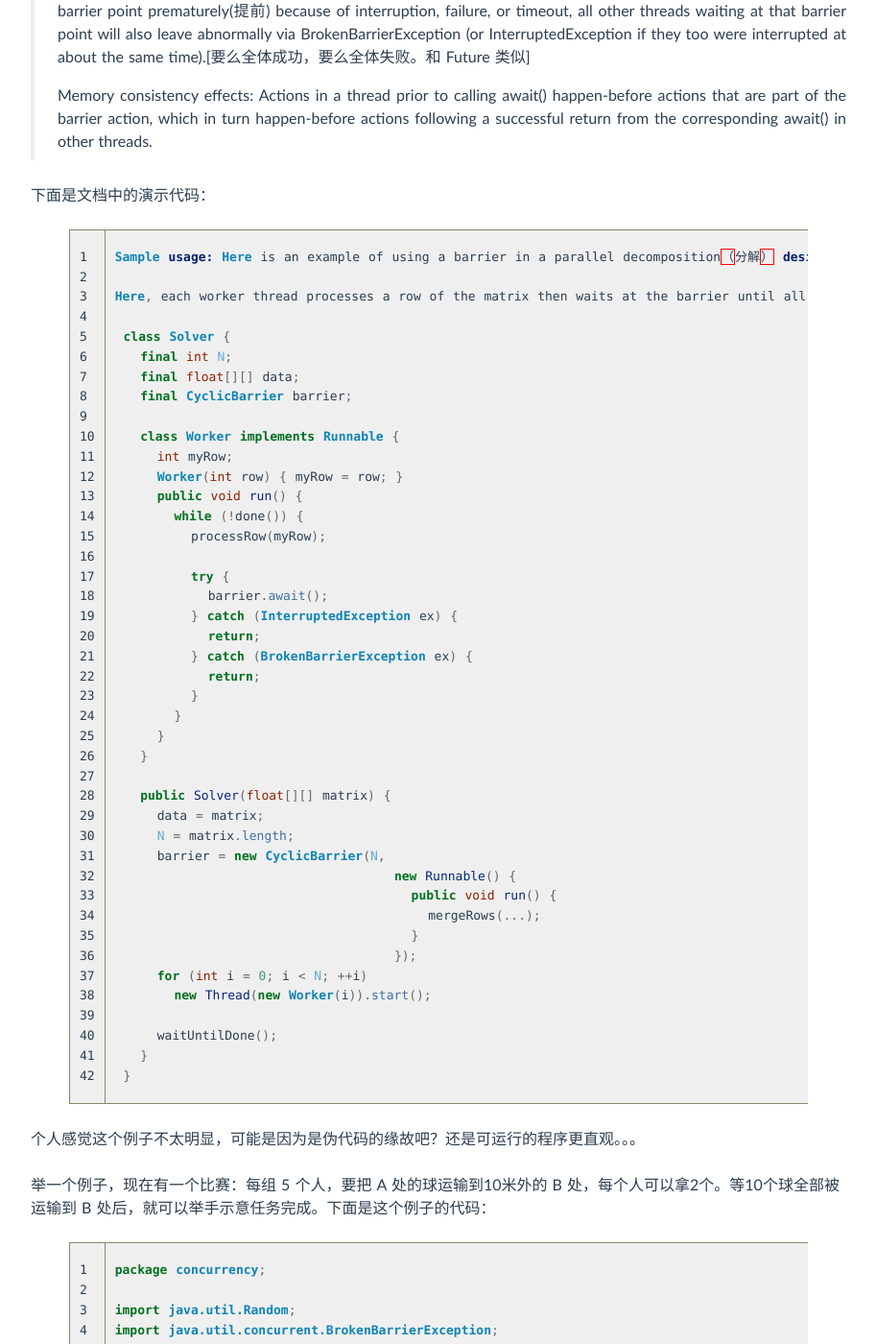
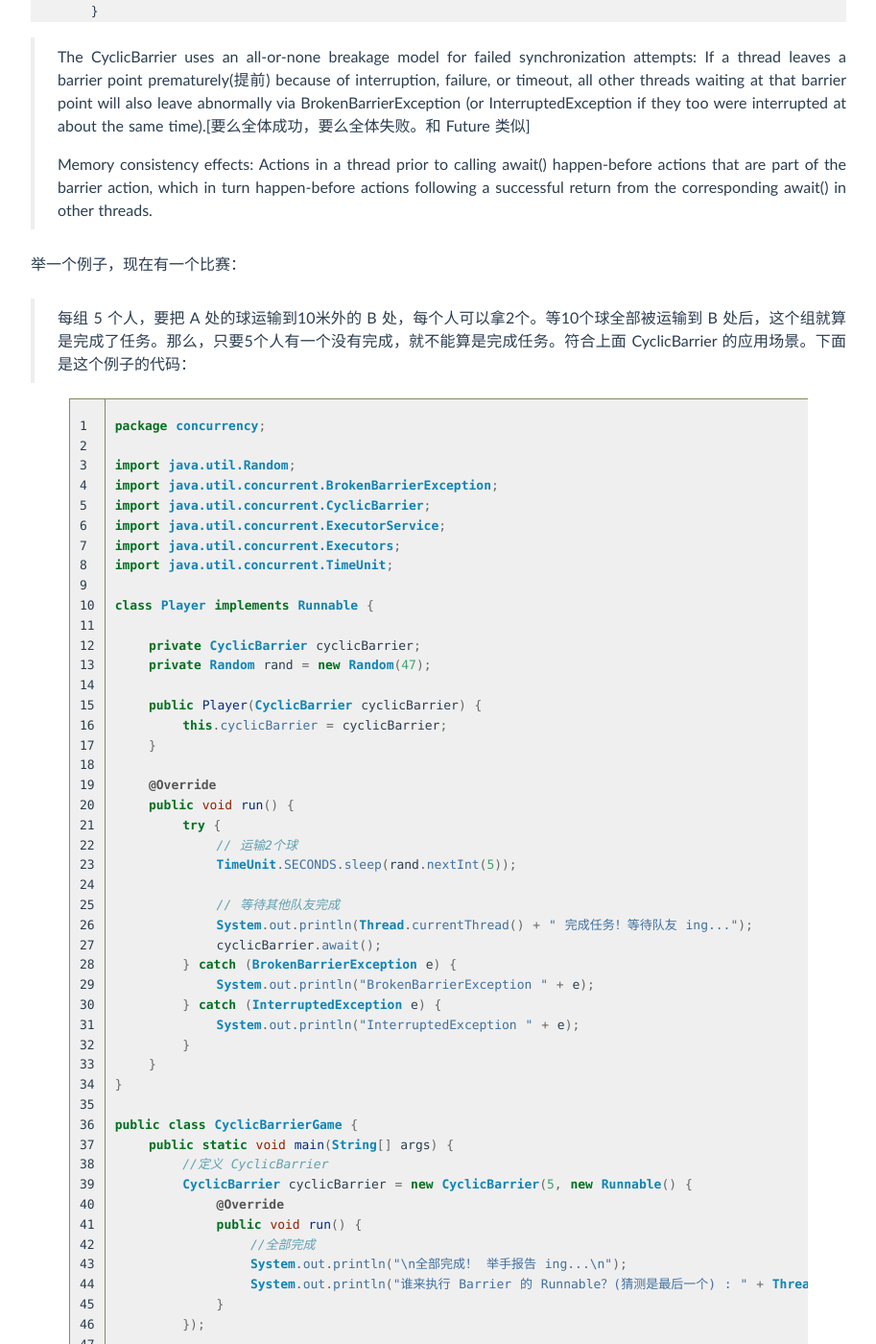
Before and after one commit to niushuai/blog, a Jekyll site: the page built from _posts/2015-03-15-thinking_in_java_chapter21-part06.md, in a window 1280 px wide and 1400 px high, scrolled down 3605 px. Shown: the whole window at 96% size, without its empty margins (183-1096 px from the left). Built offline with Jekyll 4.4.1, drawn with Linux system fonts in a browser that asks for light colours; Markdown is read by kramdown in place of the engine named in the settings; comment, search, counter and statistics services are not loaded; some of the changed text lies outside the part shown.

Commit message:
更新21.7小节的例子

```diff
--- a/_posts/2015-03-15-thinking_in_java_chapter21-part06.md
+++ b/_posts/2015-03-15-thinking_in_java_chapter21-part06.md
@@ -17,7 +17,7 @@ Java SE5的 **`java.util.concurrent`** 包中引入了大量设计用来解决
 
 ###一、前言
 
-下面是21.7小节的目录：
+下面是21.7小节的目录。嗯，发现一共是7个构件，现在从**文档**出发，逐个浏览一下（Mac 下有 Dash 这样的神器真是幸福啊，hiahiahiahia~）
 
 * 21.7 新类库中的构件
     * 21.7.1 CountDownLatch
@@ -28,7 +28,7 @@ Java SE5的 **`java.util.concurrent`** 包中引入了大量设计用来解决
     * 21.7.6 Semaphore
     * 21.7.7 Exchanger
 
-嗯，发现一共是7个构件，现在从**文档**出发，逐个浏览一下（Mac 下有 Dash 这样的神器真是幸福啊，hiahiahiahia~）
+下面我们先简单的“望文生义”一下，然后再逐个击破：）
 
 * CountDownLatch：名字直译为——倒计时锁。官方文档的描述是 A synchronization aid that allows one or more threads to wait until a set of operations being performed in other threads completes.[一个线程同步辅助工具，可以让一个或多个线程等待直到其它线程的任务全部完成才会被唤醒。]
 * CyclicBarrier：和上面那个功能相似，只是上面的倒计时数值不能被重置，只能递减到0停止；而 CyclicBarrier 可以在倒计时数减为0之后重用（还是原来的值）
@@ -100,7 +100,7 @@ class Driver { // ...
 
 ####2. CyclicBarrier
 
-直译为循环栅栏，通过它可以让一组线程全部到达某个状态后再同时执行。循环的意思是当所有等待线程都被释放（也就是继续执行）以后，CyclicBarrier 可以被重用。
+直译为循环栅栏，通过它可以让**一组线程全部到达某个状态后再同时执行，也就是说假如有5个线程协作完成一个任务，那么只有当每个线程都完成了各自的任务（都到达终点），才能继续运行（开始领奖）**。循环的意思是当所有等待线程都被释放（也就是所有线程完成各自的任务，整个程序开始继续执行）以后，CyclicBarrier 可以被重用。而上面的 CountDownLatch 只能用一次。
 
 这个的文档也非常详细：
 
@@ -119,56 +119,9 @@ class Driver { // ...
 >
 > Memory consistency effects: Actions in a thread prior to calling await() happen-before actions that are part of the barrier action, which in turn happen-before actions following a successful return from the corresponding await() in other threads.
 
-下面是文档中的演示代码：
+举一个例子，现在有一个比赛：
 
-{% highlight java linenos %}
-Sample usage: Here is an example of using a barrier in a parallel decomposition（分解） design:
-
-Here, each worker thread processes a row of the matrix then waits at the barrier until all rows have been processed. When all rows are processed the supplied Runnable barrier action is executed and merges the rows. If the merger determines that a solution has been found then done() will return true and each worker will terminate【为什么要用 while 啊，难道不是 barrier 调用 await 阻塞了吗。。】.
-
- class Solver {
-   final int N;
-   final float[][] data;
-   final CyclicBarrier barrier;
-
-   class Worker implements Runnable {
-     int myRow;
-     Worker(int row) { myRow = row; }
-     public void run() {
-       while (!done()) {
-         processRow(myRow);
-
-         try {
-           barrier.await();
-         } catch (InterruptedException ex) {
-           return;
-         } catch (BrokenBarrierException ex) {
-           return;
-         }
-       }
-     }
-   }
-
-   public Solver(float[][] matrix) {
-     data = matrix;
-     N = matrix.length;
-     barrier = new CyclicBarrier(N,
-                                 new Runnable() {
-                                   public void run() {
-                                     mergeRows(...);
-                                   }
-                                 });
-     for (int i = 0; i < N; ++i)
-       new Thread(new Worker(i)).start();
-
-     waitUntilDone();
-   }
- }
-{% endhighlight java %}
-
-个人感觉这个例子不太明显，可能是因为是伪代码的缘故吧？还是可运行的程序更直观。。。
-
-举一个例子，现在有一个比赛：每组 5 个人，要把 A 处的球运输到10米外的 B 处，每个人可以拿2个。等10个球全部被运输到 B 处后，就可以举手示意任务完成。下面是这个例子的代码：
+> 每组 5 个人，要把 A 处的球运输到10米外的 B 处，每个人可以拿2个。等10个球全部被运输到 B 处后，这个组就算是完成了任务。那么，只要5个人有一个没有完成，就不能算是完成任务。符合上面 CyclicBarrier 的应用场景。下面是这个例子的代码：
 
 {% highlight java linenos %}
 package concurrency;
@@ -226,13 +179,12 @@ public class CyclicBarrierGame {
         /* 下面是为了验证 CyclicBarrier 能够重用
          try {
             TimeUnit.SECONDS.sleep(5);
+            for(int i = 0; i < 5; i++) {
+            	exec.execute(new Player(cyclicBarrier));
+        	}
         } catch (InterruptedException e) {
             // TODO Auto-generated catch block
             e.printStackTrace();
-        }
-
-        for(int i = 0; i < 5; i++) {
-            exec.execute(new Player(cyclicBarrier));
         }
         */
 
```
